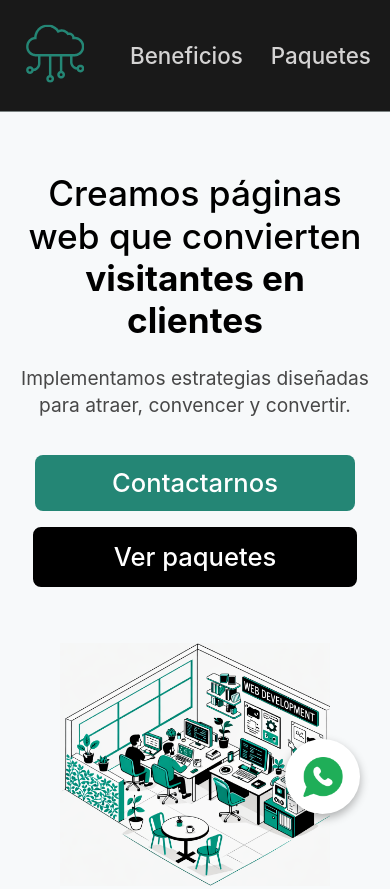
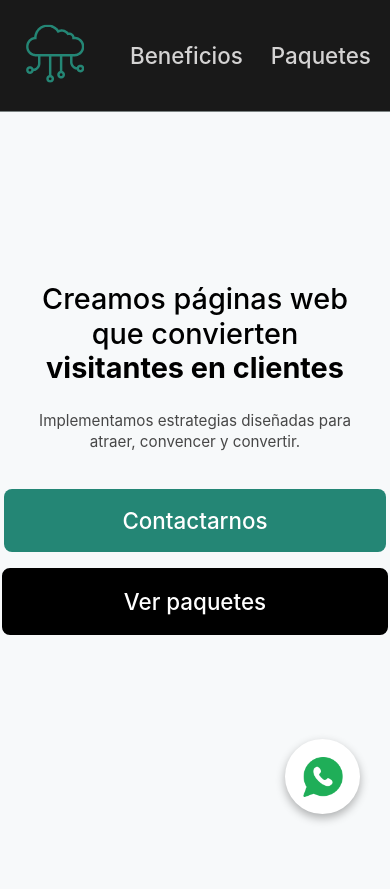
Before and after one commit to Osva-Dev/catech_landing_page, a plain HTML site: page index.html in a window 390 px wide. Shown: the top 889 px of the page. Drawn offline with nearby package versions, Linux system fonts and the light colour scheme; no server answers; files whose address does not match are found by name.

Commit message:
update hero medias queries

```diff
--- a/sections/hero/hero.css
+++ b/sections/hero/hero.css
@@ -1,10 +1,11 @@
 .hero {
-  padding: 100px 0;
+  padding: 90px 0 30px;
 }
 
 .hero__container {
   max-width: 1200px;
   margin: 0 auto;
+  padding: 0 24px;
   display: flex;
   gap: 60px;
   align-items: center;
@@ -45,11 +46,17 @@
   display: block;
 }
 
+/* BOTONES */
+
+.button--primary,
+.button--ghost {
+  padding: 12px 38px;
+  font-size: 1.4rem;
+}
+
 .button--primary {
   background: #248675;
   color: #ffffff;
-  padding: 12px 38px;
-  font-size: 1.4rem;
 }
 
 .button--primary:hover {
@@ -62,8 +69,6 @@
   color: #ffffff;
   background-color: #000000;
   border: 2px solid #000000;
-  padding: 12px 38px;
-  font-size: 1.4rem;
 }
 
 .button--ghost:hover {
@@ -71,36 +76,49 @@
   box-shadow: 0 8px 20px rgba(0, 0, 0, 0.25);
 }
 
-@media screen and (max-width: 1280px) {
-  .hero__container {
-    margin: 0 30px;
-  }
+/* ========================= */
+/* <=1280px */
+/* ========================= */
+
+@media (max-width: 1280px) {
   .hero__title {
     font-size: 3rem;
   }
+
   .hero__subtitle {
     font-size: 1.3rem;
   }
+
   .button--primary,
   .button--ghost {
     font-size: 1.2rem;
-    padding: 12px 36px;
+    padding: 12px 34px;
   }
 }
 
-@media screen and (max-width: 1084px) {
+/* ========================= */
+/* <=1084px (lo conservamos) */
+/* ========================= */
+
+@media (max-width: 1084px) {
   .hero__title {
     font-size: 2.6rem;
   }
+
   .hero__subtitle {
     font-size: 1.2rem;
   }
+
   .button--primary,
   .button--ghost {
-    font-size: 1rem;
-    padding: 12px 36px;
+    font-size: 1.1rem;
+    padding: 12px 30px;
   }
 }
+
+/* ========================= */
+/* <=1024px */
+/* ========================= */
 
 @media (max-width: 1024px) {
   .hero__container {
@@ -108,33 +126,60 @@
   }
 
   .hero__title {
-    font-size: 2.4rem;
+    font-size: 2.3rem;
+  }
+
+  .hero__subtitle {
+    font-size: 1.1rem;
+  }
+
+  .button--primary,
+  .button--ghost {
+    font-size: 0.9rem;
+    padding: 16px 30px;
+  }
+}
+
+/* ========================= */
+/* <=840px (corregido typo) */
+/* ========================= */
+
+@media (max-width: 840px) {
+  .hero__title {
+    font-size: 2.1rem;
   }
 
   .hero__subtitle {
     font-size: 1rem;
   }
 
+  .hero__actions {
+    gap: 20px;
+  }
   .button--primary,
   .button--ghost {
-    font-size: 1.1rem;
-    padding: 10px 24px;
+    font-size: 1rem;
+    padding: 18px 20px;
   }
 }
 
+/* ========================= */
+/* <=768px (CAMBIO DE LAYOUT) */
+/* ========================= */
+
 @media (max-width: 768px) {
   .hero {
-    padding: 80px 0;
+    padding: 130px 0;
   }
 
   .hero__container {
     flex-direction: column;
     text-align: center;
-    gap: 40px;
   }
 
   .hero__content {
     max-width: 100%;
+    width: 500px;
   }
 
   .hero__title {
@@ -143,7 +188,7 @@
   }
 
   .hero__subtitle {
-    font-size: 1rem;
+    font-size: 1.4rem;
   }
 
   .hero__actions {
@@ -152,33 +197,45 @@
     gap: 16px;
   }
 
-  .button--primary,
-  .button--ghost {
-    width: 100%;
-    max-width: 280px;
-  }
-}
-
-@media (max-width: 480px) {
-  .hero {
-    padding: 60px 0;
-  }
-
-  .hero__container {
-    margin: 0 20px;
-  }
-
-  .hero__title {
-    font-size: 2.2rem;
-  }
-
-  .hero__subtitle {
-    font-size: 1.2rem;
+  .hero__visual {
+    display: none;
   }
 
   .button--primary,
   .button--ghost {
-    font-size: 1.6rem;
-    padding: 10px 20px;
+    font-size: 1.5rem;
+    width: 100%;
+    max-width: 400px;
   }
 }
+
+/* ========================= */
+/* <=480px */
+/* ========================= */
+
+@media (max-width: 480px) {
+  .hero {
+    padding: 170px 0;
+  }
+
+  .hero__content {
+    max-width: 100%;
+    width: 400px;
+  }
+
+  .hero__title {
+    font-size: 1.8rem;
+  }
+
+  .hero__subtitle {
+    font-size: 0.95rem;
+  }
+
+  .button--primary,
+  .button--ghost {
+    font-size: 1.4rem;
+    padding: 16px 20px;
+    width: 100%;
+    max-width: 350px;
+  }
+}
```
